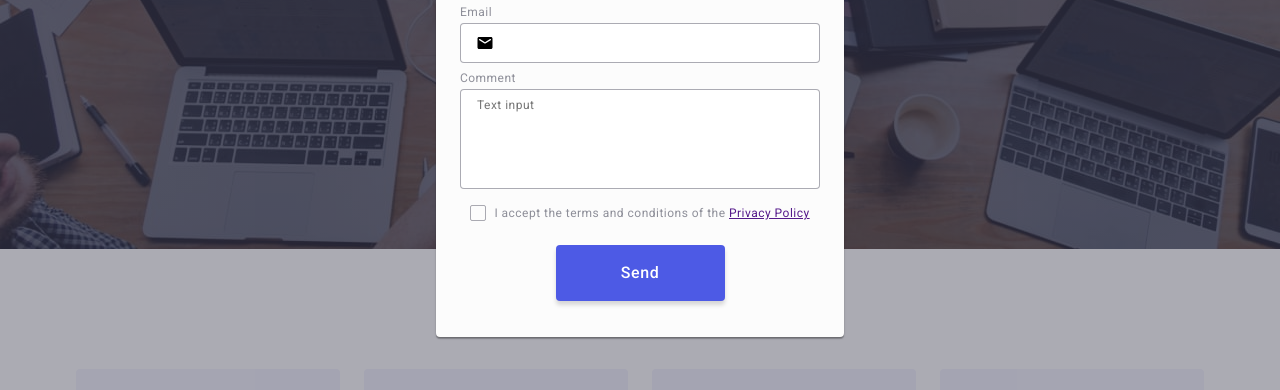
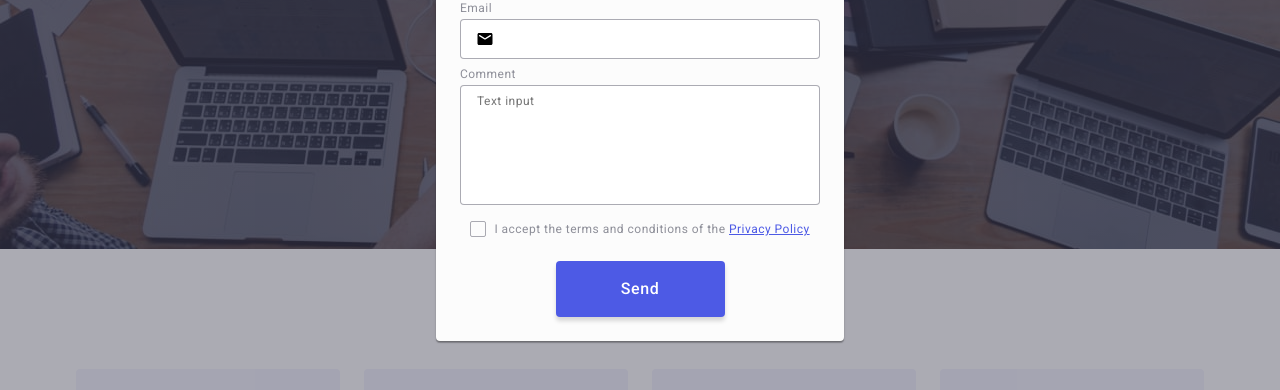
Before and after one commit to Alinemis/goit-markup-hw-06, a plain HTML site: page index.html in a window 1280 px wide. Both pictures are taken after a click on the button "Order Service". Shown: the part 351-741 px from the top of the page. Drawn offline with nearby package versions, Linux system fonts and the light colour scheme.

Commit message:
update style.css

```diff
--- a/css/style.css
+++ b/css/style.css
@@ -539,13 +539,13 @@ img {
 
 .form-footer-label {
   position: relative;
+  margin-right: 24px;
 }
 
 .form-footer-input {
   width: 264px;
   height: 40px;
   padding: 8px 16px;
-  margin-right: 24px;
   outline: transparent;
 
   border: 1px solid var(--white-color);
@@ -553,6 +553,8 @@ img {
   border-radius: 4px;
   background-color: transparent;
   color: var(--white-color);
+
+  transition: border var(--duration) var(--cubic-bezier);
 }
 
 .form-footer-input:focus {
@@ -571,14 +573,13 @@ img {
   line-height: 24px;
   letter-spacing: 0.04em;
   color: var(--white-color);
-  background-color: var(--secondary-text-color);
 
   transition: transform var(--duration);
 }
 
 .form-footer-input:focus + .form-footer-tag,
 .form-footer-input:not(:placeholder-shown) + .form-footer-tag {
-  transform: translateY(-140%);
+  transform: translateY(-175%);
 }
 
 .form--footer-btn {
@@ -750,8 +751,8 @@ img {
   left: calc(50%);
 
   width: 408px;
-  min-height: 576px;
-  padding: 24px;
+  height: 584px;
+  padding: 72px 24px 24px;
   box-shadow: 0px 1px 1px rgba(0, 0, 0, 0.14), 0px 1px 3px rgba(0, 0, 0, 0.12),
     0px 2px 1px rgba(0, 0, 0, 0.2);
   border-radius: 4px;
@@ -804,11 +805,8 @@ img {
 
 /* form-modal */
 
-.modal-form {
-}
 .modal-form-text {
   display: block;
-  margin-top: 48px;
   margin-bottom: 16px;
 
   font-weight: 500;
@@ -868,7 +866,7 @@ img {
   margin-bottom: 16px;
   padding: 8px 16px;
   width: 100%;
-  height: 100px;
+  height: 120px;
   resize: none;
   border: 1px solid var(--form-border-color);
   border-radius: 4px;
@@ -918,4 +916,11 @@ img {
 }
 
 .modal-form-link {
+  color: var(--btn--logo-color);
+  transition: color var(--duration) var(--cubic-bezier);
 }
+
+.modal-form-link:hover,
+.modal-form-link:focus {
+  color: var(--acent-color);
+}
```
